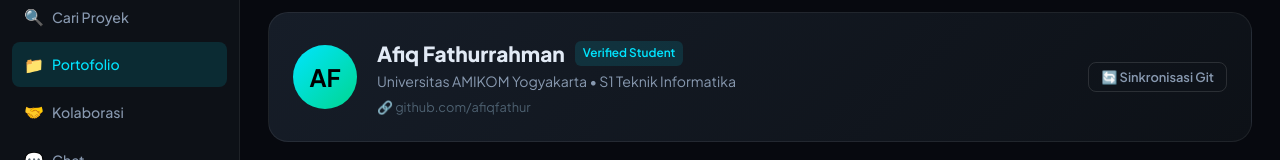
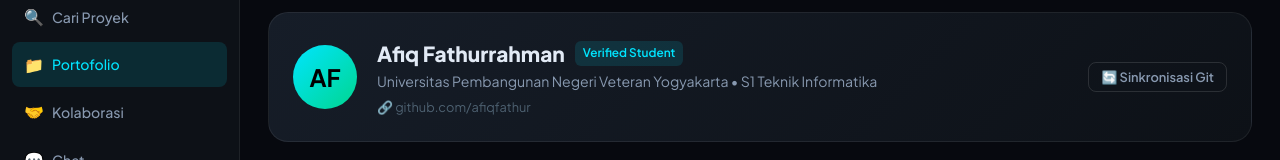
Before and after one commit to Sleepertzy/ITConnect, a plain HTML site: page portofolio.html in a window 1280 px wide. Shown: the part 185-345 px from the top of the page. Drawn offline with Linux system fonts and the light colour scheme.

Commit message:
Update portofolio.html

```diff
--- a/portofolio.html
+++ b/portofolio.html
@@ -26,7 +26,7 @@ document.getElementById('inner-content').innerHTML = `
       <h2 style="font-size:1.3rem; font-weight:800;">Afiq Fathurrahman</h2>
       <span class="badge badge-cyan">Verified Student</span>
     </div>
-    <p style="font-size:0.88rem; color:var(--text2)">Universitas AMIKOM Yogyakarta • S1 Teknik Informatika</p>
+    <p style="font-size:0.88rem; color:var(--text2)">Universitas Pembangunan Negeri Veteran Yogyakarta • S1 Teknik Informatika</p>
     <div style="font-size:0.8rem; color:var(--text3); margin-top:4px;">🔗 github.com/afiqfathur</div>
   </div>
   <button class="btn btn-outline btn-sm" onclick="alert('Mengambil repositori terbaru...')">🔄 Sinkronisasi Git</button>
```
